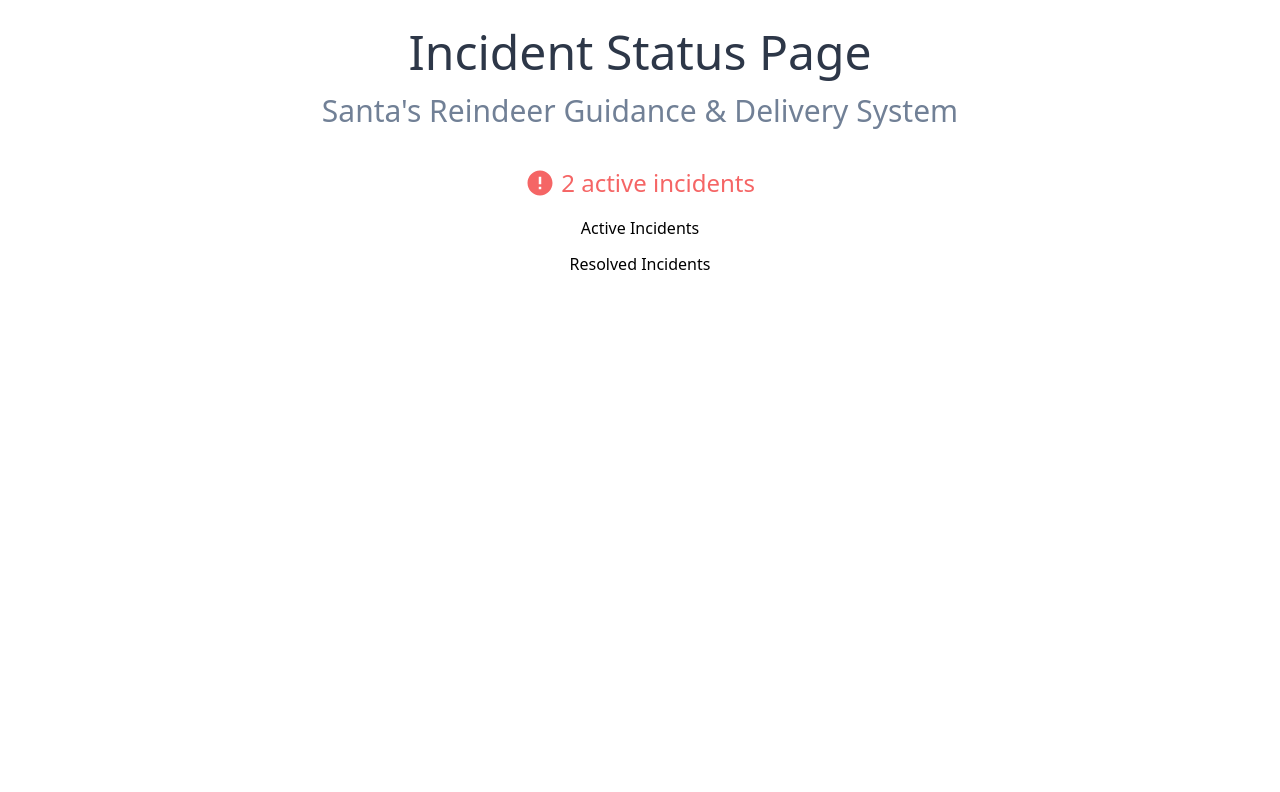
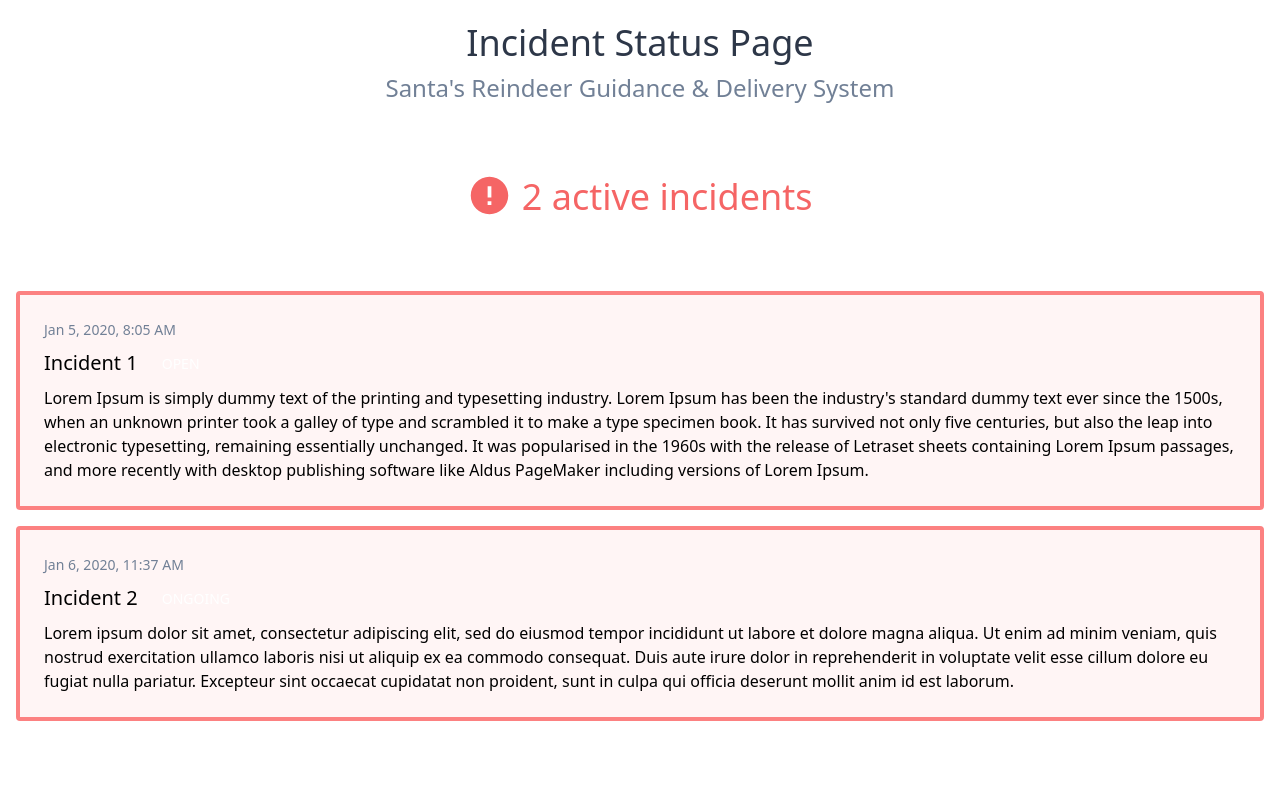
Before and after one commit to chrstnbrn/25daysofserverless, a Svelte app in the folder challenge8-incident-status-page/ui/: page / in a window 1280 px wide. Shown: the top 792 px of the page. Built offline with nearby package versions, Linux system fonts and the light colour scheme.

Commit message:
Day 8: Display incidents

```diff
--- a/challenge8-incident-status-page/ui/public/index.html
+++ b/challenge8-incident-status-page/ui/public/index.html
@@ -5,7 +5,7 @@
   <meta charset="utf-8" />
   <meta name="viewport" content="width=device-width,initial-scale=1" />
 
-  <title>Svelte app</title>
+  <title>Incident Status Page</title>
 
   <link rel="icon" type="image/png" href="/favicon.png" />
   <link rel="stylesheet" href="/global.css">
--- a/challenge8-incident-status-page/ui/src/ActiveIncidents.svelte
+++ /dev/null
@@ -1,5 +0,0 @@
-<style>
-
-</style>
-
-<div>Active Incidents</div>
--- a/challenge8-incident-status-page/ui/src/App.svelte
+++ b/challenge8-incident-status-page/ui/src/App.svelte
@@ -1,32 +1,68 @@
 <script>
   import Tailwindcss from "./Tailwindcss.svelte";
   import Status from "./Status.svelte";
-  import ActiveIncidents from "./ActiveIncidents.svelte";
-  import ResolvedIncidents from "./ResolvedIncidents.svelte";
+  import Incidents from "./Incidents.svelte";
 
-  const activeIncidents = 2;
+  const activeIncidents = [
+    {
+      id: "1",
+      name: "Incident 1",
+      description:
+        "Lorem Ipsum is simply dummy text of the printing and typesetting industry. Lorem Ipsum has been the industry's standard dummy text ever since the 1500s, when an unknown printer took a galley of type and scrambled it to make a type specimen book. It has survived not only five centuries, but also the leap into electronic typesetting, remaining essentially unchanged. It was popularised in the 1960s with the release of Letraset sheets containing Lorem Ipsum passages, and more recently with desktop publishing software like Aldus PageMaker including versions of Lorem Ipsum.",
+      createdDate: "2020-01-05T08:05:03Z",
+      lastModifiedDate: "2020-01-05T08:05:03Z",
+      status: "open"
+    },
+    {
+      id: "2",
+      name: "Incident 2",
+      description:
+        "Lorem ipsum dolor sit amet, consectetur adipiscing elit, sed do eiusmod tempor incididunt ut labore et dolore magna aliqua. Ut enim ad minim veniam, quis nostrud exercitation ullamco laboris nisi ut aliquip ex ea commodo consequat. Duis aute irure dolor in reprehenderit in voluptate velit esse cillum dolore eu fugiat nulla pariatur. Excepteur sint occaecat cupidatat non proident, sunt in culpa qui officia deserunt mollit anim id est laborum.",
+      createdDate: "2020-01-06T11:37:20Z",
+      lastModifiedDate: "2020-01-05T08:05:03Z",
+      status: "ongoing"
+    }
+  ];
+
+  const resolvedIncidents = [
+    {
+      id: "3",
+      name: "Incident 3",
+      description:
+        "Lorem Ipsum is simply dummy text of the printing and typesetting industry. Lorem Ipsum has been the industry's standard dummy text ever since the 1500s, when an unknown printer took a galley of type and scrambled it to make a type specimen book. It has survived not only five centuries, but also the leap into electronic typesetting, remaining essentially unchanged. It was popularised in the 1960s with the release of Letraset sheets containing Lorem Ipsum passages, and more recently with desktop publishing software like Aldus PageMaker including versions of Lorem Ipsum.",
+      createdDate: "2020-01-05T08:05:03Z",
+      lastModifiedDate: "2020-01-05T08:05:03Z",
+      status: "closed"
+    },
+    {
+      id: "4",
+      name: "Incident 4",
+      description:
+        "Lorem ipsum dolor sit amet, consectetur adipiscing elit, sed do eiusmod tempor incididunt ut labore et dolore magna aliqua. Ut enim ad minim veniam, quis nostrud exercitation ullamco laboris nisi ut aliquip ex ea commodo consequat. Duis aute irure dolor in reprehenderit in voluptate velit esse cillum dolore eu fugiat nulla pariatur. Excepteur sint occaecat cupidatat non proident, sunt in culpa qui officia deserunt mollit anim id est laborum.",
+      createdDate: "2020-01-06T11:37:20Z",
+      lastModifiedDate: "2020-01-05T08:05:03Z",
+      status: "closed"
+    }
+  ];
 </script>
-
-<style>
-
-</style>
 
 <Tailwindcss />
 
-<header class="text-center p-4 mx-auto">
-  <h1 class="text-5xl text-gray-800">Incident Status Page</h1>
-  <h2 class="text-3xl text-gray-600 font-light">
+<header class="container text-center p-4 mx-auto">
+  <h1 class="text-4xl text-gray-800">Incident Status Page</h1>
+  <h2 class="text-2xl text-gray-600 font-light">
     Santa's Reindeer Guidance & Delivery System
   </h2>
 </header>
-<main class="text-center p-4 mx-auto">
-  <section class="mb-3">
-    <Status {activeIncidents} />
-  </section>
-  <section class="mb-3">
-    <ActiveIncidents />
-  </section>
-  <section>
-    <ResolvedIncidents />
-  </section>
+<main class="container pt-12 p-4 mx-auto">
+  <div class="mb-16">
+    <Status activeIncidents={activeIncidents.length} />
+  </div>
+  <div class="mb-16">
+    <Incidents incidents={activeIncidents} />
+  </div>
+  <div class="mb-16">
+    <h3 class="text-2xl font-light mb-4">Incident History</h3>
+    <Incidents incidents={resolvedIncidents} />
+  </div>
 </main>
--- /dev/null
+++ b/challenge8-incident-status-page/ui/src/Incident.svelte
@@ -0,0 +1,25 @@
+<script>
+  export let incident;
+</script>
+
+<section
+  class="rounded p-6 border-4 {incident.status === 'closed' ? 'bg-gray-200 border-gray-400' : 'bg-red-100 border-red-400'}">
+  <p class="text-sm text-gray-600 font-light mb-2">
+    {new Date(incident.createdDate).toLocaleString(undefined, {
+      dateStyle: 'medium',
+      timeStyle: 'short'
+    })}
+  </p>
+  <h1 class="flex items-center text-xl font-medium mb-2">
+    {incident.name}
+    <span
+      class="ml-4 px-2 py-1 text-sm text-white rounded uppercase"
+      class:bg-red-500={incident.status === 'open'}
+      class:bg-orange-500={incident.status === 'ongoing'}
+      class:bg-gray-500={incident.status === 'closed'}>
+      {incident.status}
+    </span>
+  </h1>
+
+  <p>{incident.description}</p>
+</section>
--- /dev/null
+++ b/challenge8-incident-status-page/ui/src/Incidents.svelte
@@ -0,0 +1,13 @@
+<script>
+  import Incident from "./Incident.svelte";
+
+  export let incidents;
+</script>
+
+<ol>
+  {#each incidents as incident (incident.id)}
+    <li class="my-4">
+      <Incident {incident} />
+    </li>
+  {/each}
+</ol>
--- a/challenge8-incident-status-page/ui/src/ResolvedIncidents.svelte
+++ /dev/null
@@ -1,4 +0,0 @@
-<div>Resolved Incidents</div>
-
-<style>
-</style>
--- a/challenge8-incident-status-page/ui/src/Status.svelte
+++ b/challenge8-incident-status-page/ui/src/Status.svelte
@@ -5,20 +5,14 @@
   export let activeIncidents;
 </script>
 
-<style>
-
-</style>
-
-<div>
 {#if activeIncidents > 0}
-    <h3 class="text-2xl text-red-500 text-medium">
+  <h3 class="text-4xl text-red-500 text-center text-medium">
     <ErrorIcon />
     {activeIncidents} active {activeIncidents === 1 ? 'incident' : 'incidents'}
   </h3>
 {:else}
-    <h3 class="text-2xl text-green-500 text-medium">
+  <h3 class="text-4xl text-green-500 text-center text-medium">
     <CheckIcon />
     Everything is working
   </h3>
 {/if}
-</div>
```
Lines whose indentation alone changed are shown as unchanged.
